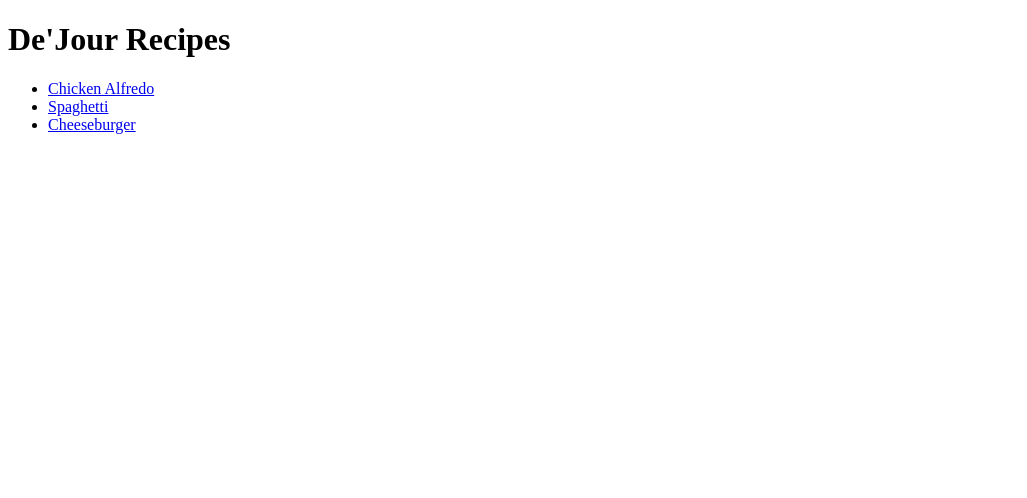
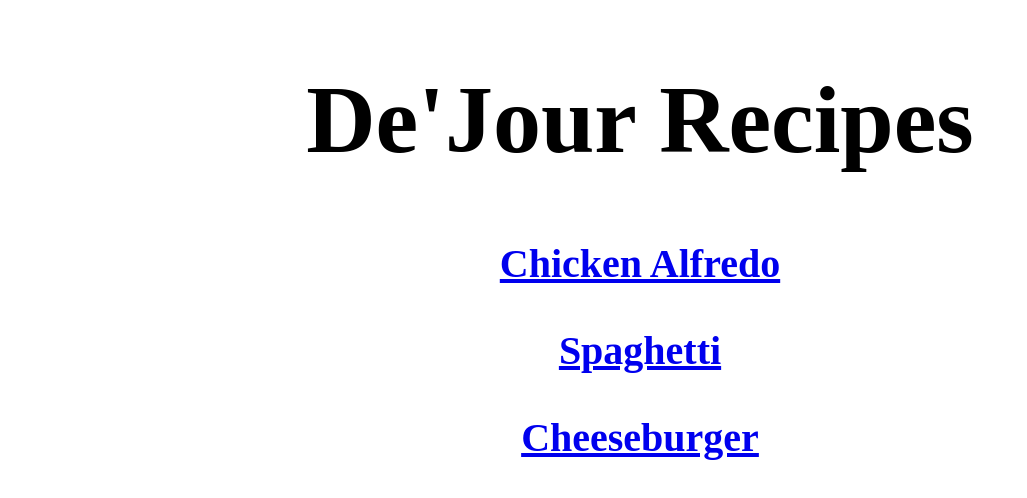
Before and after one commit to dejourford/odin-recipes, a plain HTML site: page index.html in a window 1280 px wide. Shown: the whole page, without its empty margins (0-1027 px from the left). Drawn offline with Linux system fonts and the light colour scheme.

Commit message:
center header and recipe links and bold and increase text size with style sheet

```diff
--- a/index.html
+++ b/index.html
@@ -2,15 +2,22 @@
 <html lang="en">
 <head>
     <meta charset="UTF-8">
+    <link rel="stylesheet" href="styles.css">
 </head>
 
 <body>
+    <div class="header">
 <h1>De'Jour Recipes</h1>
-    <ul>
-    <li><a href="./recipes/chicken_alfredo.html">Chicken Alfredo</a></li>
-    <li><a href="./recipes/spaghetti.html">Spaghetti</a></li>
-    <li><a href="./recipes/cheeseburger.html">Cheeseburger</a></li>
-    </ul>
+    </div>
+    <div class="chicken">
+    <p><a href="./recipes/chicken_alfredo.html">Chicken Alfredo</a></p>
+    </div>
+    <div class="spaghetti">
+    <p><a href="./recipes/spaghetti.html">Spaghetti</a></p>
+    </div>
+    <div class="cheeseburger">
+    <p><a href="./recipes/cheeseburger.html">Cheeseburger</a></p>
+    </div>
 </body>
 
 
--- /dev/null
+++ b/styles.css
@@ -0,0 +1,23 @@
+.header {
+    text-align: center;
+    font-size: 48px;
+    font-weight: bold;
+}
+
+.chicken {
+    font-size: 40px;
+    font-weight: bold;
+    text-align: center;
+}
+
+.spaghetti {
+    font-size: 40px;
+    font-weight: bold;
+    text-align: center;
+}
+
+.cheeseburger {
+    font-size: 40px;
+    font-weight: bold;
+    text-align: center;
+}
```
